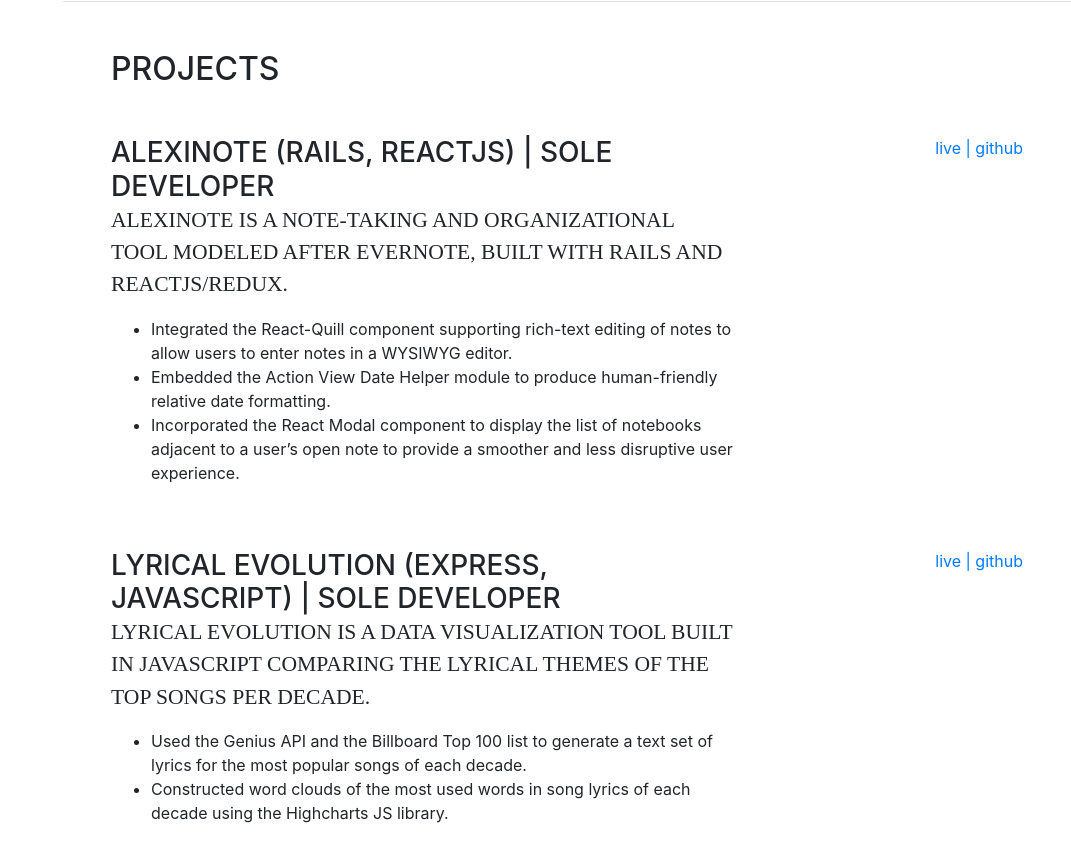
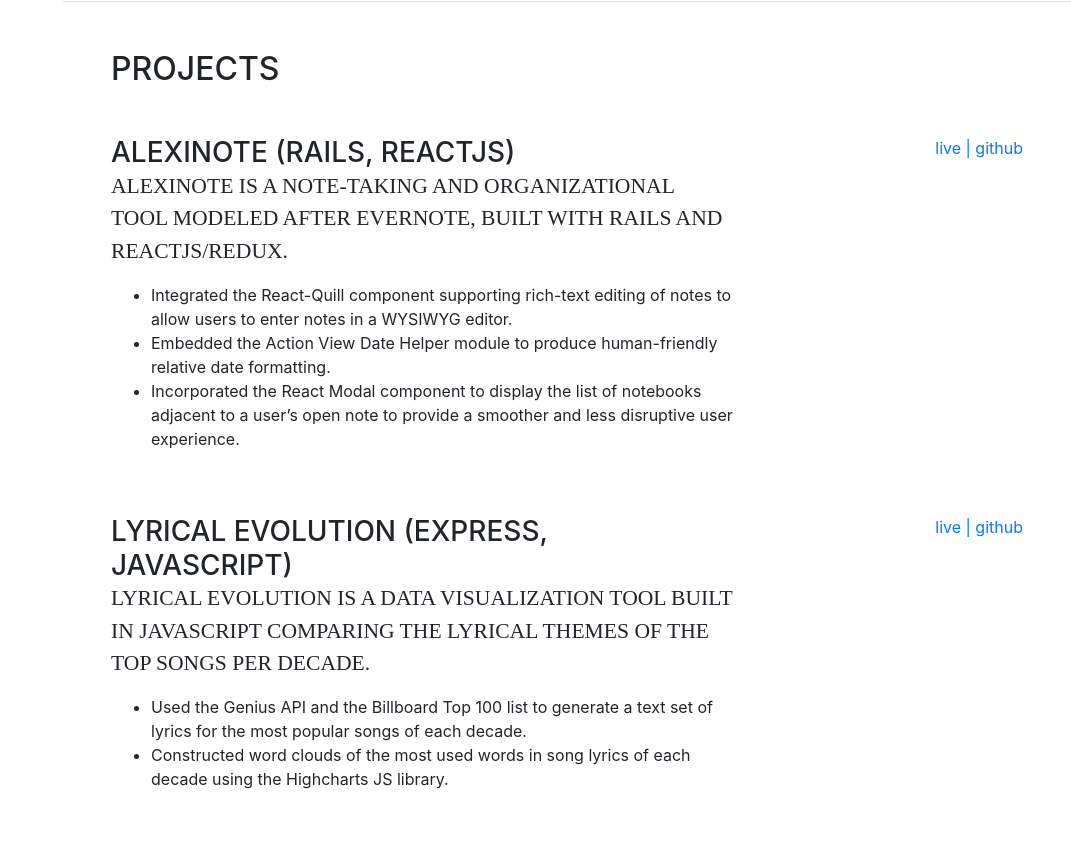
Before and after one commit to alexinachong/alexinachong.github.io, a website with bundled scripts: page index.html in a window 1280 px wide. Shown: the part 4039-4901 px from the top of the page, without its empty margins (209-1280 px from the left). Built offline with nearby package versions, Linux system fonts and the light colour scheme; a web font is replaced by a local one.

Commit message:
Modify project description

```diff
--- a/index.html
+++ b/index.html
@@ -301,7 +301,7 @@
 
           <div class="resume-item d-flex flex-column flex-md-row mb-5">
             <div class="resume-content mr-auto">
-              <h3 class="mb-0">ALEXINOTE (Rails, ReactJS) | Sole Developer</h3>
+              <h3 class="mb-0">ALEXINOTE (Rails, ReactJS)</h3>
               <div class="subheading mb-3">AlexiNote is a note-taking and organizational tool modeled after Evernote, built with Rails and ReactJS/Redux.</div>
               <ul>
                 <li>Integrated the React-Quill component supporting rich-text editing of notes to allow users to enter notes in a WYSIWYG editor.</li>
@@ -316,7 +316,7 @@
 
           <div class="resume-item d-flex flex-column flex-md-row mb-5">
             <div class="resume-content mr-auto">
-              <h3 class="mb-0">LYRICAL EVOLUTION (Express, JavaScript) | Sole Developer</h3>
+              <h3 class="mb-0">LYRICAL EVOLUTION (Express, JavaScript)</h3>
               <div class="subheading mb-3">Lyrical Evolution is a data visualization tool built in JavaScript comparing the lyrical themes of the top songs per decade.</div>
               <ul>
                 <li>Used the Genius API and the Billboard Top 100 list to generate a text set of lyrics for the most popular songs of each decade.</li>
```
